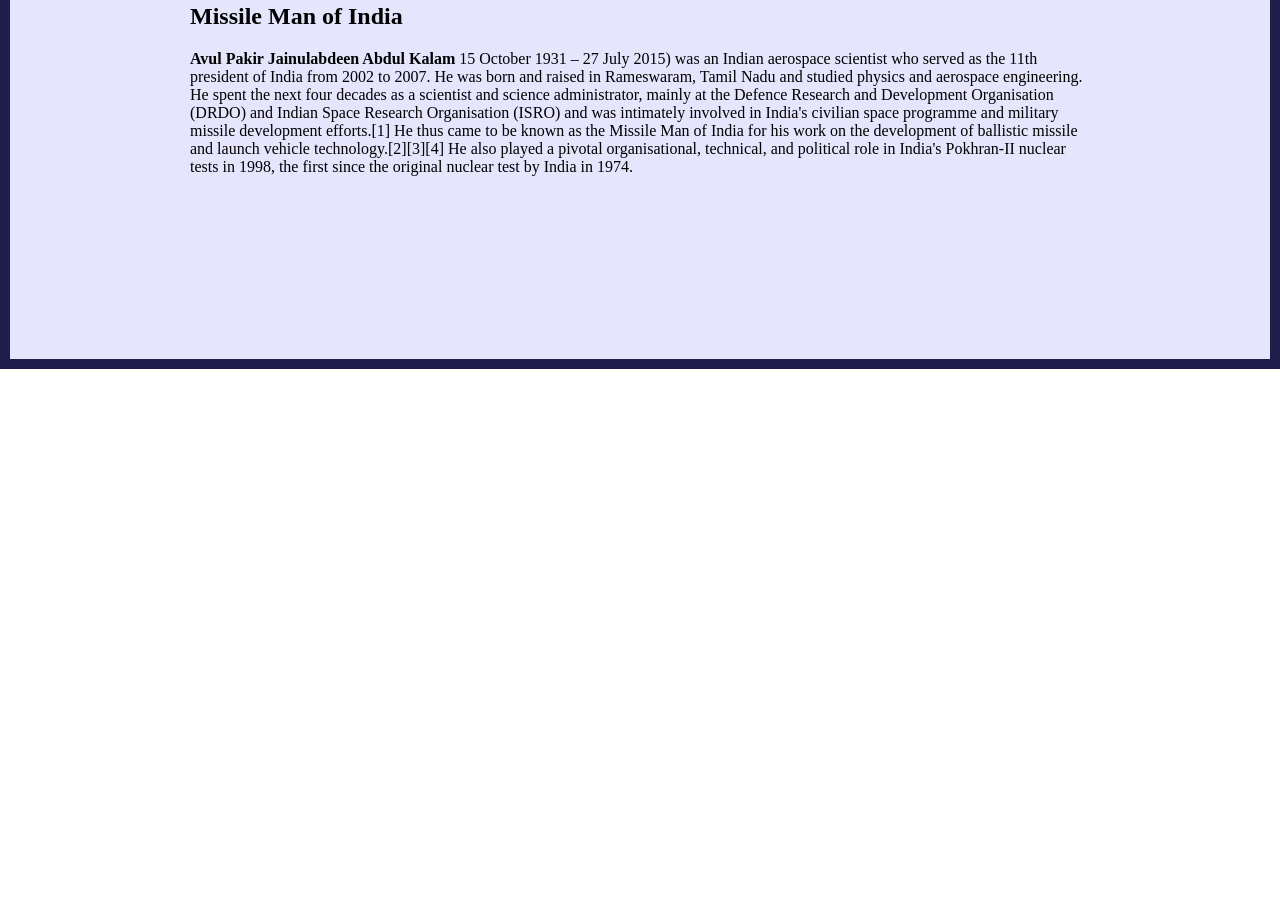
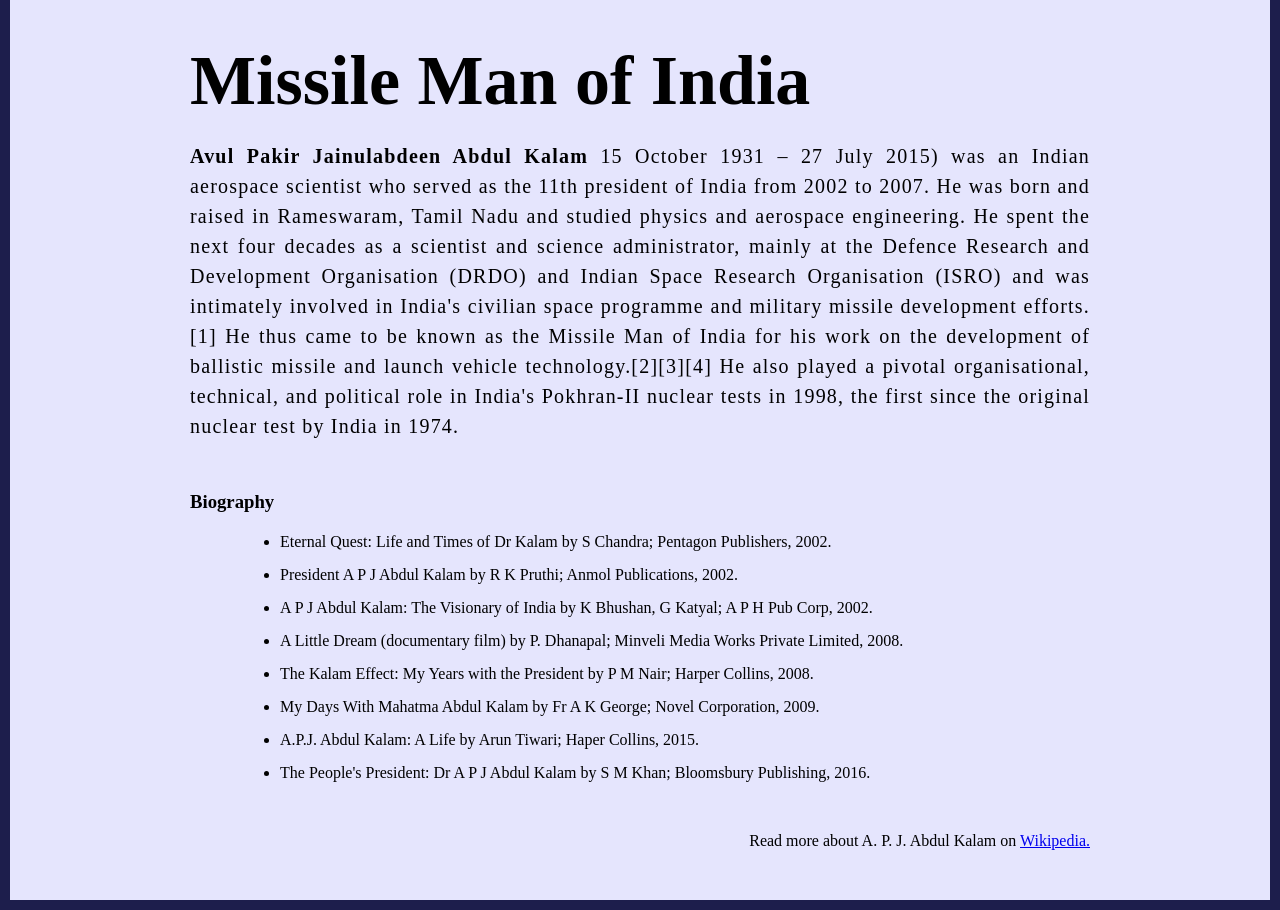
Before and after one commit to mehadyft/project-01, a plain HTML site: page index.html in a window 1280 px wide. Shown: the part 451-1361 px from the top of the page. Before the commit the page ends 820 px from the top, so only its background shows below. Drawn offline with Linux system fonts and the light colour scheme.

Commit message:
first commit

```diff
--- a/index.html
+++ b/index.html
@@ -38,6 +38,22 @@
                     1998, the first since the original nuclear test by India in 1974.
                 </p>
             </section>
+            <section class="biography-section">
+                <h3>Biography</h3>
+                <ul>
+                        <li>Eternal Quest: Life and Times of Dr Kalam by S Chandra; Pentagon Publishers, 2002.</li>
+                        <li>President A P J Abdul Kalam by R K Pruthi; Anmol Publications, 2002.</li>
+                        <li>A P J Abdul Kalam: The Visionary of India by K Bhushan, G Katyal; A P H Pub Corp, 2002.</li>
+                        <li>
+                            A Little Dream (documentary film) by P. Dhanapal; Minveli Media Works Private Limited, 2008.
+                        </li>
+                        <li>The Kalam Effect: My Years with the President by P M Nair; Harper Collins, 2008.</li>
+                        <li>My Days With Mahatma Abdul Kalam by Fr A K George; Novel Corporation, 2009.</li>
+                        <li>A.P.J. Abdul Kalam: A Life by Arun Tiwari; Haper Collins, 2015.</li>
+                        <li>The People's President: Dr A P J Abdul Kalam by S M Khan; Bloomsbury Publishing, 2016.</li>
+                </ul>
+            </section>
+            <footer><p>Read more about A. P. J. Abdul Kalam on <a target="_blank" href="https://en.wikipedia.org/wiki/A._P._J._Abdul_Kalam">Wikipedia.</a></p></footer>
         </div>
     </div>
 </body>
--- a/style/index.css
+++ b/style/index.css
@@ -36,3 +36,35 @@ body{
     width: 300px;
     height: 320px;
 }
+.about-section h2{
+    font-size: 70px;
+    font-weight: 400px;
+    margin-bottom: 20px;
+}
+.about-section p{
+    font-size: 20px;
+    line-height: 30px;
+    letter-spacing: 1.2px;
+    text-align: justify;
+}
+.biography-section{
+    margin-top: 50px;
+}
+.biography-section{
+    margin: 50px 0;
+}
+.biography-section h3{
+    margin-bottom: 20px;
+}
+.biography-section ul{
+    margin-left: 50px;
+}
+.biography-section li{
+    margin-bottom: 15px;
+}
+footer{
+    margin: 50px 0;
+}
+footer{
+    text-align: end;
+}
```
